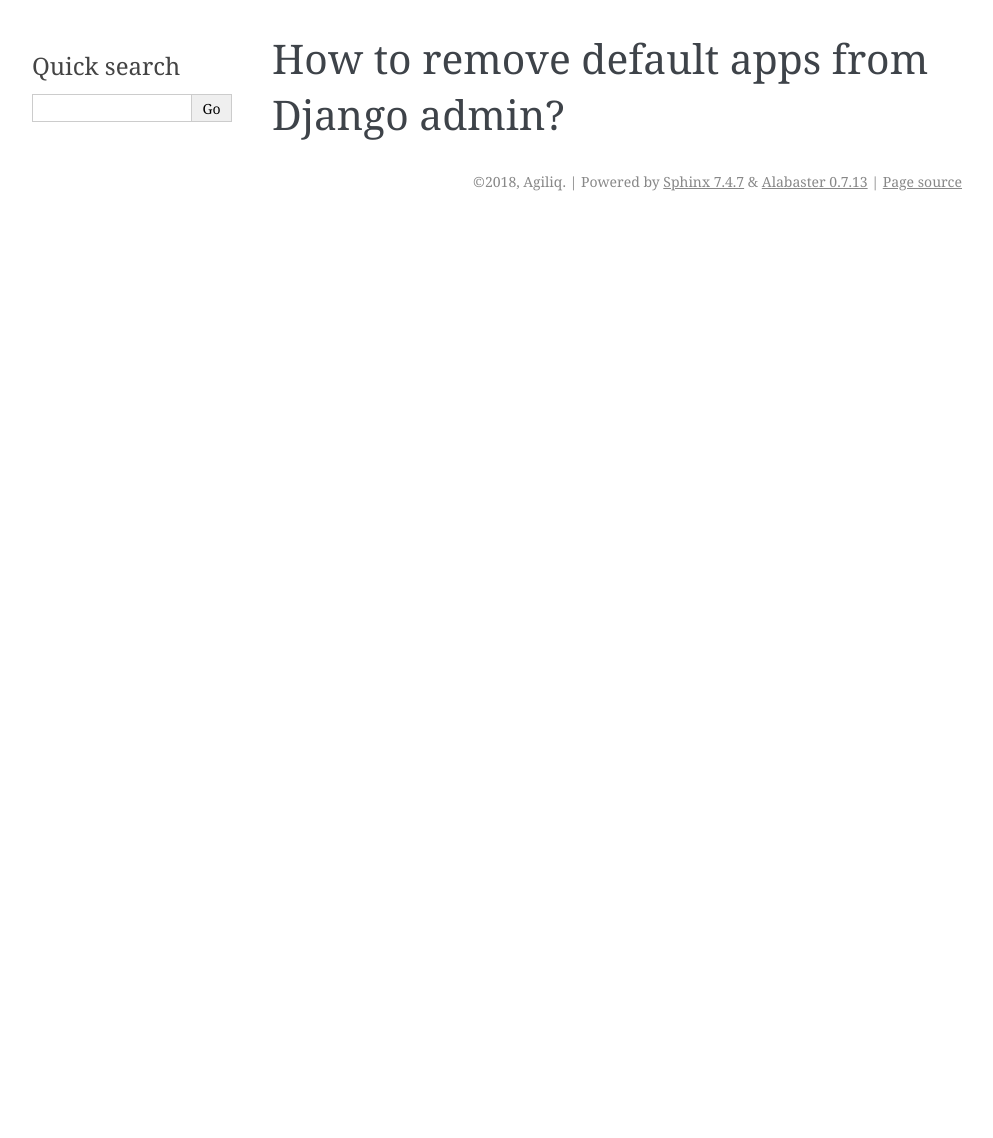
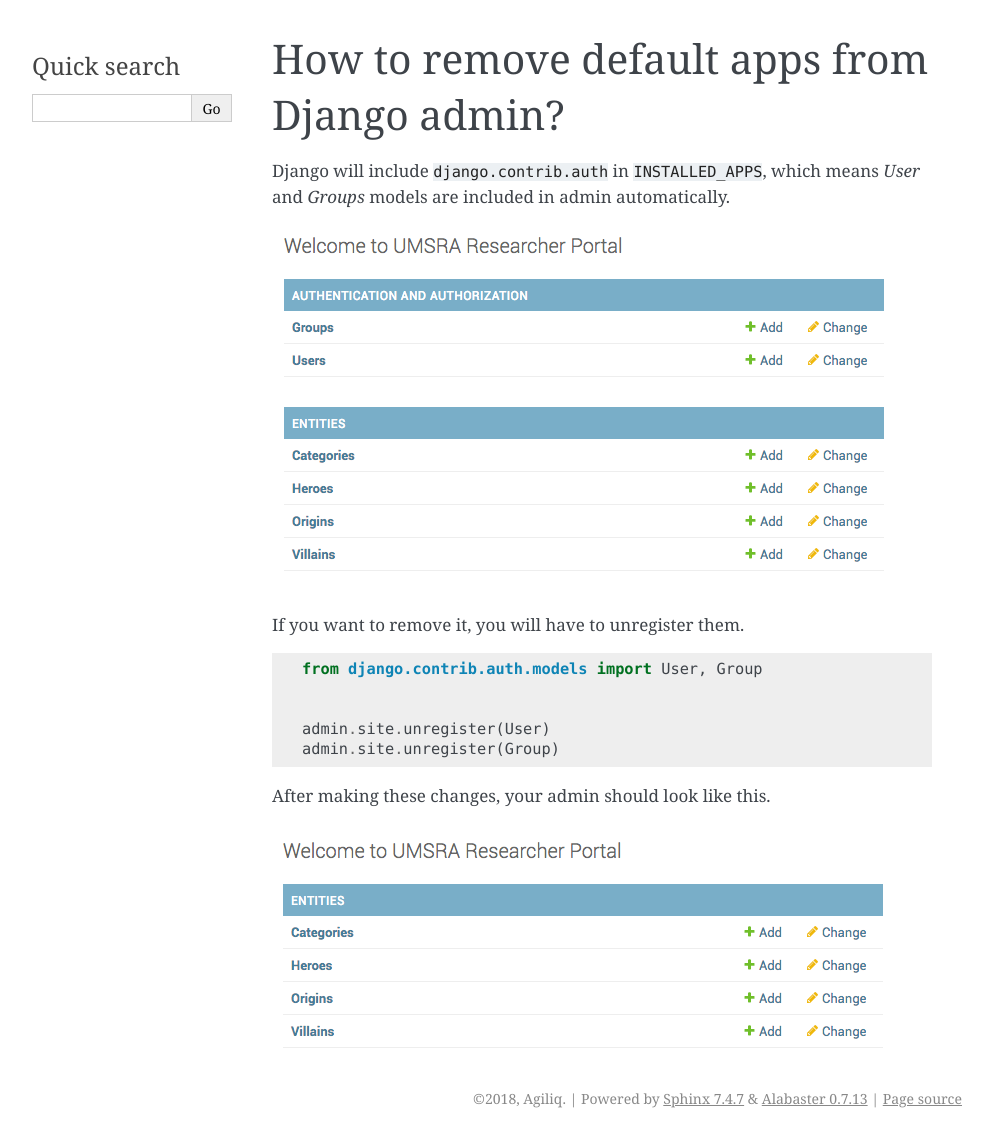
Before and after one commit to agiliq/django-admin-cookbook, a Sphinx documentation site: the page built from docs/remove_default.rst, in a window 1280 px wide. Shown: the whole page, without its empty margins (148-1141 px from the left). Built offline with Sphinx 7.4.7, drawn with Linux system fonts in a browser that asks for light colours; before the commit the page ends 900 px from its top, so only the background shows below that.

Commit message:
Added chapter
How to remove default apps from Django admin?

```diff
--- a/docs/plural_text.rst
+++ b/docs/plural_text.rst
@@ -24,4 +24,7 @@ You can do this by setting the :code:`verbose_name_plural` in your models. Chang
             verbose_name_plural = "Heroes"
 
 
+With the changes your Admin will look like this.
+
+
 .. image:: images/plural_fixed.png
--- a/docs/remove_default.rst
+++ b/docs/remove_default.rst
@@ -1,2 +1,22 @@
 How to remove default apps from Django admin?
 ===========================================================
+
+Django will include :code:`django.contrib.auth` in :code:`INSTALLED_APPS`,
+which means `User` and `Groups` models are included in admin automatically.
+
+.. image:: images/remove_default_apps.png
+
+
+If you want to remove it, you will have to unregister them. ::
+
+    from django.contrib.auth.models import User, Group
+
+
+    admin.site.unregister(User)
+    admin.site.unregister(Group)
+
+
+After making these changes, your admin should look like this.
+
+
+.. image:: images/remove_default_apps_fixed.png
```
Also changed, not shown: docs/images/remove_default_apps.png (added), docs/images/remove_default_apps_fixed.png (added), 1 other file.
